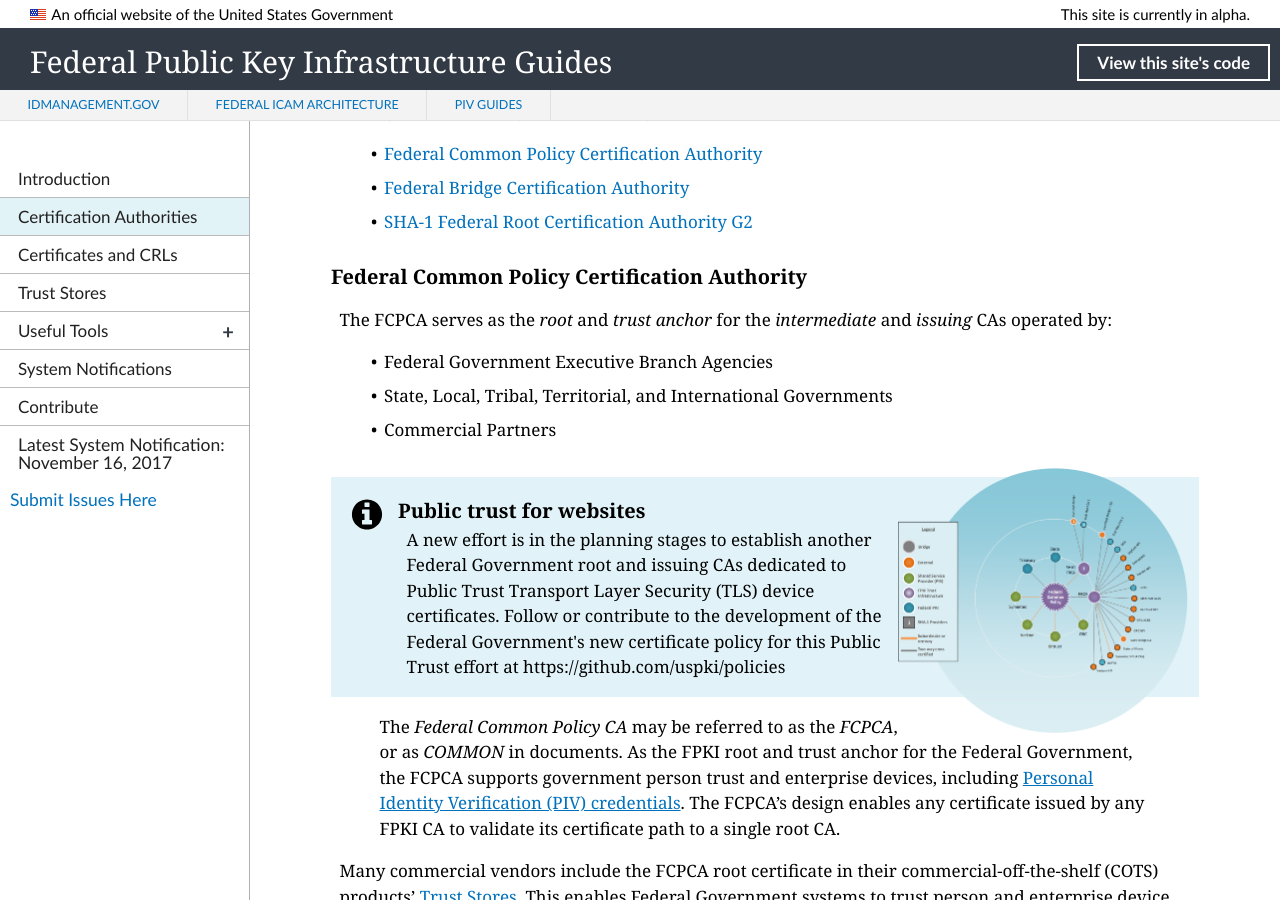
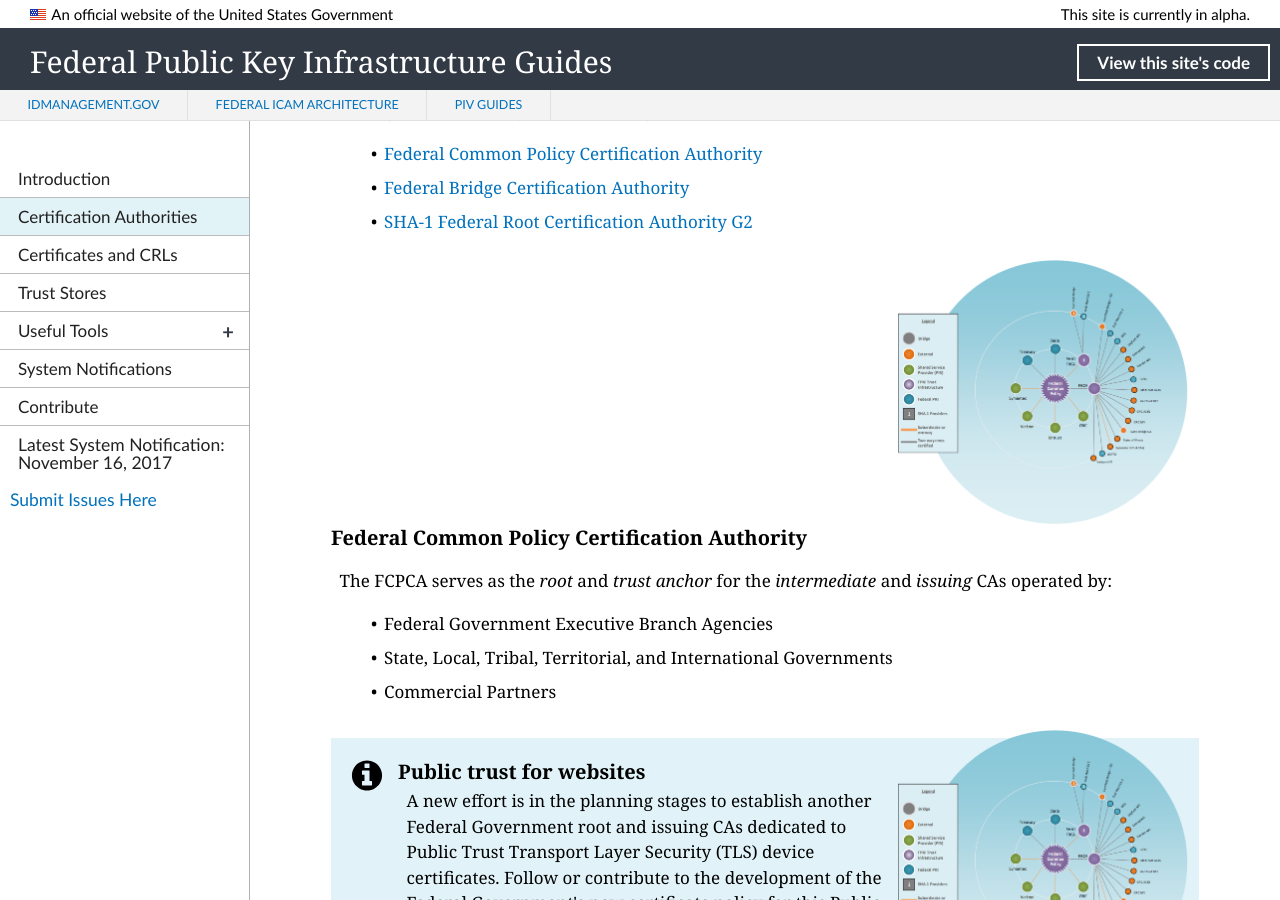
Before and after one commit to GSA/fpki-guides, a Jekyll site: the page built from pages/fpki_cas.md, in a window 1280 px wide and 900 px high, scrolled down 355 px. Built offline with Jekyll 4.4.1, drawn with Linux system fonts in a browser that asks for light colours; nearby versions of some CDN libraries; library files that are not in the unit come from our copies.

Commit message:
Update fpki_cas.md
Test graphic position

```diff
--- a/pages/fpki_cas.md
+++ b/pages/fpki_cas.md
@@ -13,6 +13,10 @@
 * [Federal Common Policy Certification Authority](#federal-common-policy-certification-authority)
 * [Federal Bridge Certification Authority](#federal-bridge-certification-authority)
 * [SHA-1 Federal Root Certification Authority G2](#sha-1-federal-root-certification-authority)
+
+
+![FPKI Trust Infrastructure]({{site.baseurl}}/img/fpki_trust_cas.png){:style="width:35%;float:right;"}
+
 
 ### Federal Common Policy Certification Authority
 
```
